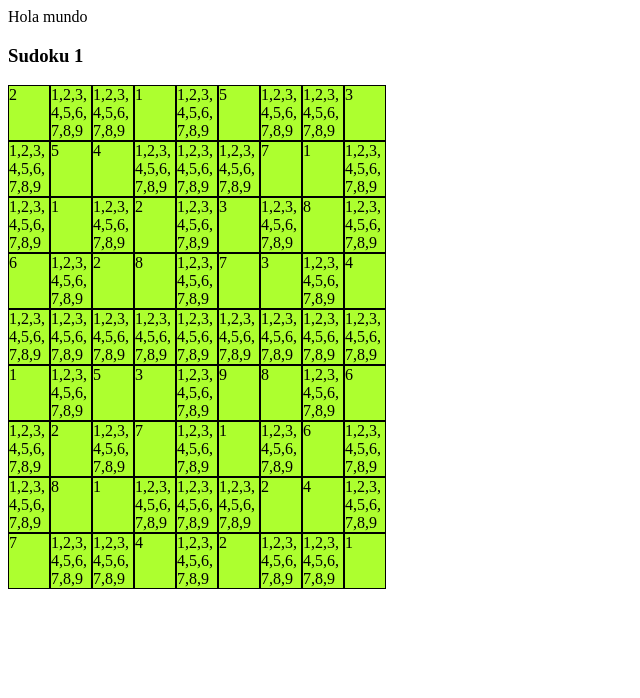
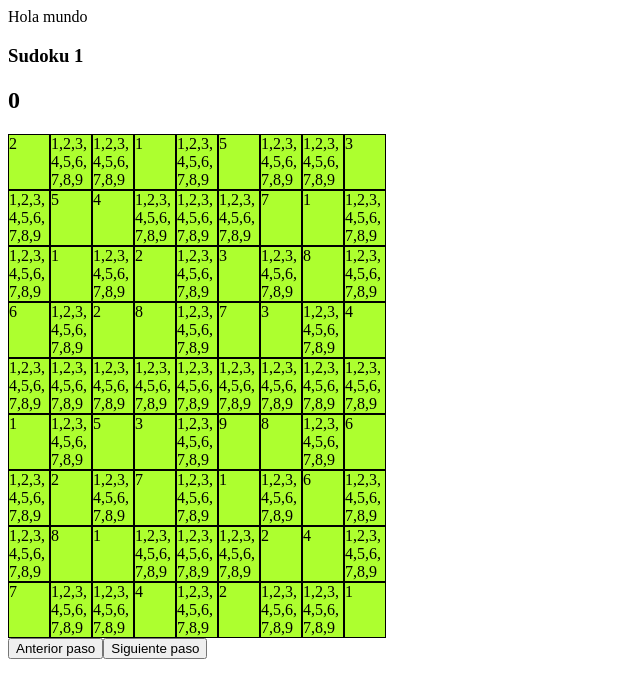
Before and after one commit to ramirorf/angular-sudoku, an Angular app: page / in a window 1280 px wide. Shown: the top 698 px of the page, without its empty margins (0-640 px from the left). Built offline with nearby package versions, Linux system fonts and the light colour scheme.

Commit message:
soporte de pasos

```diff
--- a/src/app/sudoku1/sudoku1.component.html
+++ b/src/app/sudoku1/sudoku1.component.html
@@ -1,5 +1,6 @@
 
 <h3>Sudoku 1</h3>
+<h2>{{paso}}</h2>
 
 <div class="tabla">
     <div class="fila" *ngFor="let fila of sudoku.celdas">
@@ -8,3 +9,5 @@
         </div>
     </div>
 </div>
+<button (click)="onAnteriorPaso()">Anterior paso</button>
+<button (click)="onSiguientePaso()">Siguiente paso</button>
--- a/src/app/sudoku1/sudoku1.component.ts
+++ b/src/app/sudoku1/sudoku1.component.ts
@@ -13,13 +13,27 @@ import { SudokuServiceService } from './servicio/sudoku-service.service';
 
 export class Sudoku1Component implements OnInit {
 
-  sudoku : Sudoku = SUDOKU_MOCK;
+  sudokuArray : Sudoku[] = [];
+  paso : number = 0;
+  sudoku : Sudoku;
 
   constructor(private sudokuServiceService : SudokuServiceService) {
-    this.sudoku = this.sudokuServiceService.newFromSDK(SUDOKU_MOK1_SDK);
+    this.sudoku =  this.sudokuServiceService.newFromSDK(SUDOKU_MOK1_SDK);
+    this.sudokuArray.push(this.sudoku);
+    this.sudokuArray.push(SUDOKU_MOCK);
   }
 
   ngOnInit(): void {
   }
 
+  onAnteriorPaso(): void {
+    this.paso--;
+    this.sudoku = this.sudokuArray[this.paso];
+  }
+
+  onSiguientePaso(): void {
+    this.paso++;
+    this.sudoku = this.sudokuArray[this.paso];
+  }
+
 }
```
